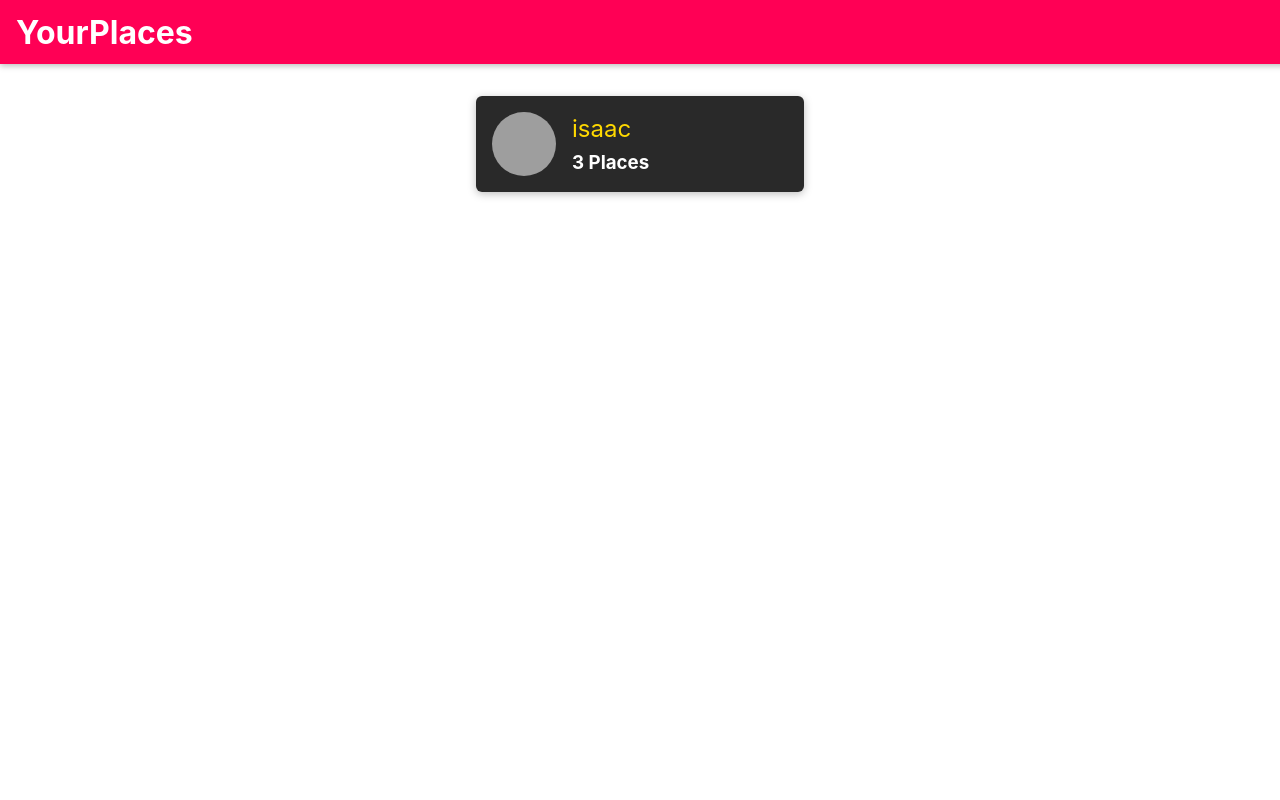
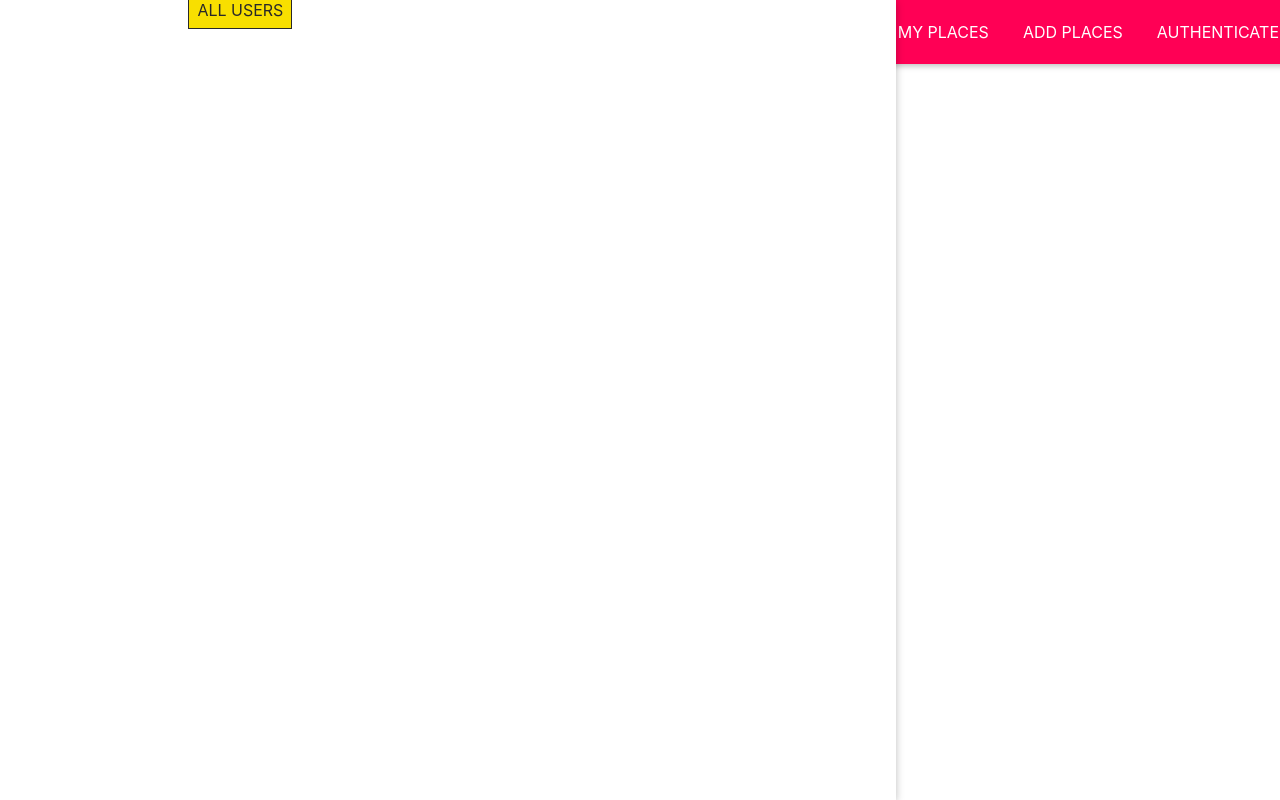
Before and after one commit to ihaddy/MERN-map-app, a React (Create React App) app: page / in a window 1280 px wide. Built offline with nearby package versions, Linux system fonts and the light colour scheme; grey boxes are pictures that could not be loaded.

Commit message:
add navbar and links with minor styling

```diff
--- a/src/shared/components/Navigation/MainNavigation.js
+++ b/src/shared/components/Navigation/MainNavigation.js
@@ -1,10 +1,17 @@
 import React from "react";
 import MainHeader from "./MainHeader";
+import NavLinks from "./NavLinks";
+import SideDrawer from "./SideDrawer";
 import { Link } from "react-router-dom";
 import "./MainNavigation.css";
 export default function MainNavigation(props) {
   return (
-    <div>
+    <>
+      <SideDrawer>
+        <nav className="main-navigation__drawer-nav">
+          <NavLinks />
+        </nav>
+      </SideDrawer>
       <MainHeader>
         <button className="main-navigation__menu-btn">
           <span />
@@ -14,8 +21,10 @@
         <h1 className="main-navigation__title">
           <Link to="/">YourPlaces</Link>
         </h1>
-        <nav>...</nav>
+        <nav className="main-navigation__header-nav">
+          <NavLinks />
+        </nav>
       </MainHeader>
-    </div>
+    </>
   );
 }
--- a/src/shared/components/Navigation/NavLinks.css
+++ b/src/shared/components/Navigation/NavLinks.css
@@ -0,0 +1,76 @@
+.nav-links {
+  list-style: none;
+  margin: 0;
+  padding: 0;
+  width: 100%;
+  height: 100%;
+  display: flex;
+  flex-direction: column;
+  justify-content: center;
+  align-items: center;
+}
+
+.nav-links li {
+  margin: 1rem;
+}
+
+.nav-links a {
+  border: 1px solid transparent;
+  color: #292929;
+  text-decoration: none;
+  padding: 0.5rem;
+}
+
+.nav-links a:hover,
+.nav-links a:active,
+.nav-links a.active {
+  background: #f8df00;
+  border-color: #292929;
+  color: #292929;
+}
+
+.nav-links button {
+  cursor: pointer;
+  border: 1px solid #292929;
+  color: #292929;
+  background: transparent;
+  padding: 0.5rem;
+  font: inherit;
+}
+
+.nav-links button:focus {
+  outline: none;
+}
+
+.nav-links button:hover,
+.nav-links button:active {
+  background: #292929;
+  color: white;
+}
+
+@media (min-width: 768px) {
+  .nav-links {
+    flex-direction: row;
+  }
+
+  .nav-links li {
+    margin: 0 0.5rem;
+  }
+
+  .nav-links a {
+    color: white;
+    text-decoration: none;
+  }
+
+  .nav-links button {
+    border: 1px solid white;
+    color: white;
+    background: transparent;
+  }
+
+  .nav-links button:hover,
+  .nav-links button:active {
+    background: #f8df00;
+    color: #292929;
+  }
+}
--- a/src/shared/components/Navigation/NavLinks.js
+++ b/src/shared/components/Navigation/NavLinks.js
@@ -0,0 +1,25 @@
+import React from "react";
+import { NavLink } from "react-router-dom";
+
+import "./NavLinks.css";
+
+export default function NavLinks() {
+  return (
+    <div>
+      <ul className="nav-links">
+        <li>
+          <NavLink exact to="/"> ALL USERS</NavLink>
+        </li>
+        <li>
+          <NavLink to="/u1/places"> MY PLACES</NavLink>
+        </li>
+        <li>
+          <NavLink to="/places/new"> ADD PLACES</NavLink>
+        </li>
+        <li>
+          <NavLink to="/auth"> AUTHENTICATE</NavLink>
+        </li>
+      </ul>
+    </div>
+  );
+}
--- a/src/shared/components/Navigation/SideDrawer.css
+++ b/src/shared/components/Navigation/SideDrawer.css
@@ -0,0 +1,10 @@
+.side-drawer {
+  position: fixed;
+  left: 0;
+  top: 0;
+  z-index: 100;
+  height: 100vh;
+  width: 70%;
+  background: white;
+  box-shadow: 0 2px 8px rgba(0, 0, 0, 0.26);
+}
--- /dev/null
+++ b/src/shared/components/Navigation/SideDrawer.js
@@ -0,0 +1,10 @@
+import React from 'react'
+import "./SideDrawer.css"
+
+export default function SideDrawer(props) {
+    return (
+        <aside className="side-drawer">
+            {props.children}
+        </aside>
+    )
+}
```
Also changed, not shown: src/shared/components/Navigation/SiderDrawer.js (deleted).
